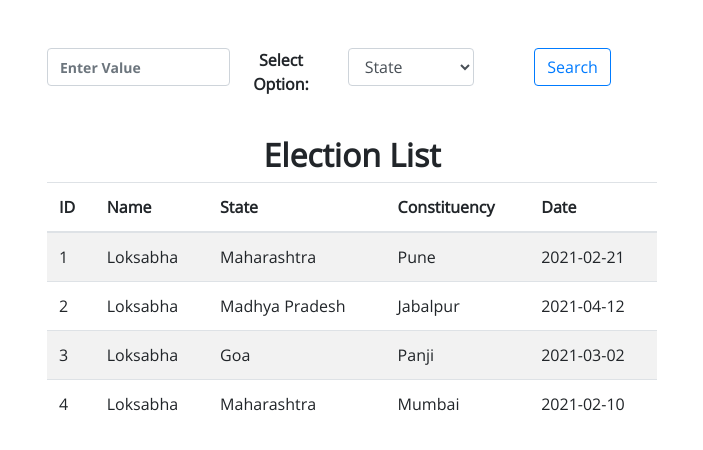
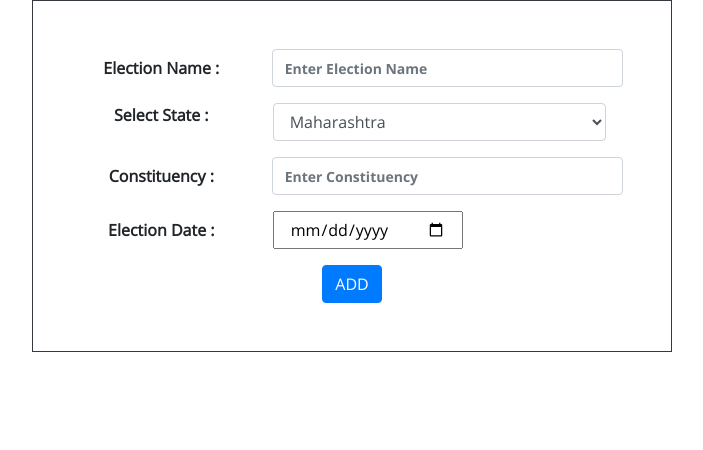
Before and after one commit to nehas671/Sprint3-EVS-ReactJs, a React (Create React App) app in the folder electonic-voting-system-app/: page / in a window 1280 px wide. Shown: the top 450 px of the page, without its empty margins (288-991 px from the left). Built offline with nearby package versions, Linux system fonts and the light colour scheme.

Commit message:
commited

```diff
--- a/electonic-voting-system-app/src/App.js
+++ b/electonic-voting-system-app/src/App.js
@@ -10,8 +10,8 @@ function App() {
   return (
     <div className="App">
     {/*<Home></Home>*/}
-   {/*<AddElection></AddElection>*/}
-    <ShowElections/>
+   <AddElection></AddElection>
+   { /*<ShowElections/>*/}
    </div>
   );
 
```
Also changed, not shown: 1 other file (tests, documents, lock files or other folders).
